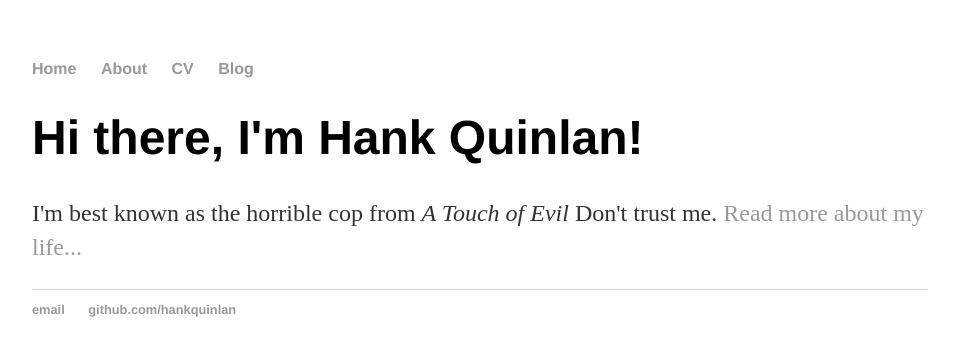
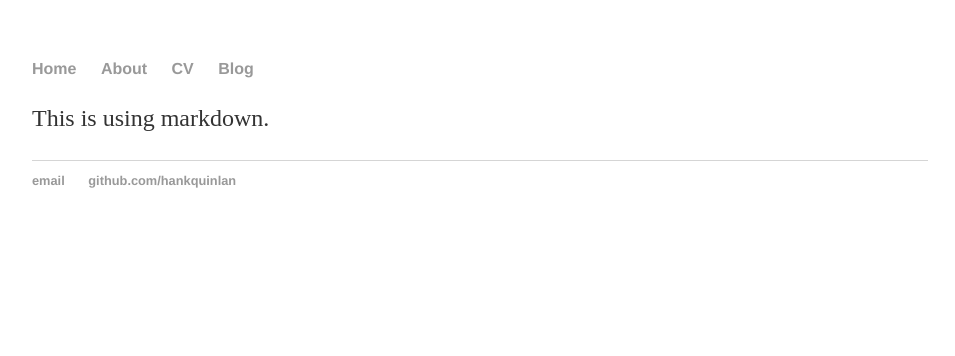
Before and after one commit to bborncr/bborncr.github.io, a Jekyll site: the page built from index.md, in a window 1280 px wide. Shown: the top 356 px of the page, without its empty margins (160-1115 px from the left). Built offline with Jekyll 4.4.1, drawn with Linux system fonts in a browser that asks for light colours.

Commit message:
testing markdown

```diff
--- a/index.html
+++ /dev/null
@@ -1,8 +0,0 @@
----
-layout: default
-title: Hank Quinlan
----
-<div class="blurb">
-	<h1>Hi there, I'm Hank Quinlan!</h1>
-	<p>I'm best known as the horrible cop from <em>A Touch of Evil</em> Don't trust me. <a href="/about">Read more about my life...</a></p>
-</div><!-- /.blurb -->
--- /dev/null
+++ b/index.md
@@ -0,0 +1,5 @@
+---
+layout: default
+title: Hank Quinlan
+---
+This is using markdown.
```
Also changed, not shown: _posts/2014-04-30-hank-quinlan-site-launched.md (+1 -1 lines).
